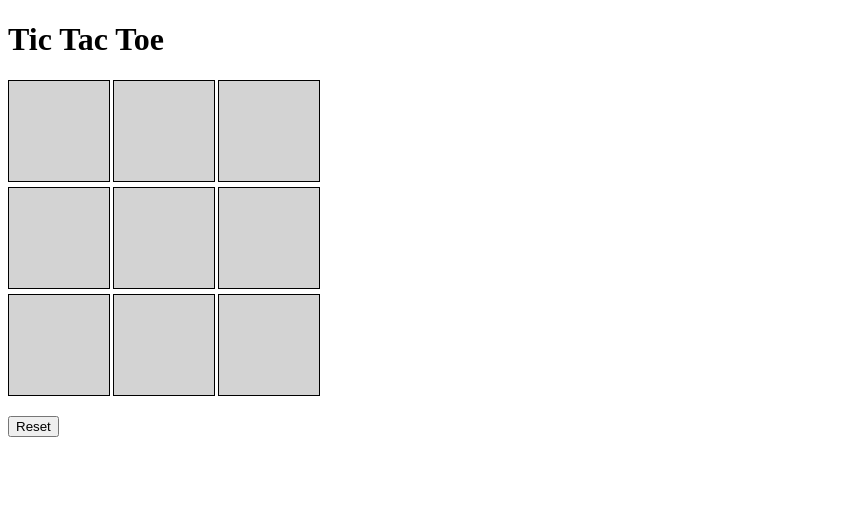
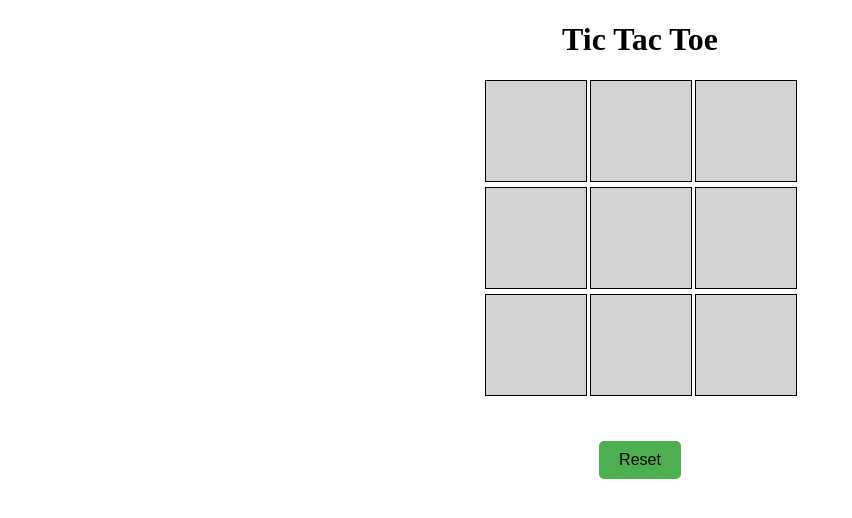
Before and after one commit to SherbulMohammed/tic-tac-toe, a plain HTML site: page index.html in a window 1280 px wide. Shown: the whole page, without its empty margins (0-852 px from the left). Drawn offline with Linux system fonts and the light colour scheme.

Commit message:
defined player symbols

```diff
--- a/index.html
+++ b/index.html
@@ -7,6 +7,7 @@
     <link rel="stylesheet" type="text/css" href="styles.css">
 </head>
 <body>
+<div class="container">
 <h1>Tic Tac Toe</h1>
 <div class="board" id="board">
 <div class="grid" data-grid></div>
@@ -19,7 +20,9 @@
 <div class="grid" data-grid></div>
 <div class="grid" data-grid></div>
 </div>
-<button class="reset-button">Reset</button>
+<button id="reset-button">Reset</button>
+<p id="message"></p>
+</div>
 
 <script src="script.js"></script>
 </body>
--- a/script.js
+++ b/script.js
@@ -1,5 +1,10 @@
-function Gameboard() {
-    const rows = 3;
-    const columns = 3;
-    const board = [];
-}
+// player symbols
+const player_x = 'X';
+const player_o = 'O';
+
+// Define the Tic Tac Toe board
+let board = [
+    ['', '', ''],
+    ['', '', ''],
+    ['', '', '']
+]
--- a/styles.css
+++ b/styles.css
@@ -7,6 +7,8 @@
     grid-template-columns: repeat(3, 100px);
     gap: 5px;
     margin: 20px auto;
+    justify-content: center;
+    align-items: center;
 }
 
 .grid {
@@ -20,3 +22,19 @@
     font-size: 2rem;
     cursor: pointer;
 }
+
+#reset-button {
+    margin-top: 25px;
+    padding: 10px 20px;
+    font-size: 1rem;
+    background-color: #4CAF50;
+    color: black;
+    border: none;
+    border-radius: 5px;
+    cursor: pointer;
+}
+
+#message {
+    font-size: 1.5rem;
+    font-weight: bold;
+}
```
Also changed, not shown: reset.css (added), 1 other file.
